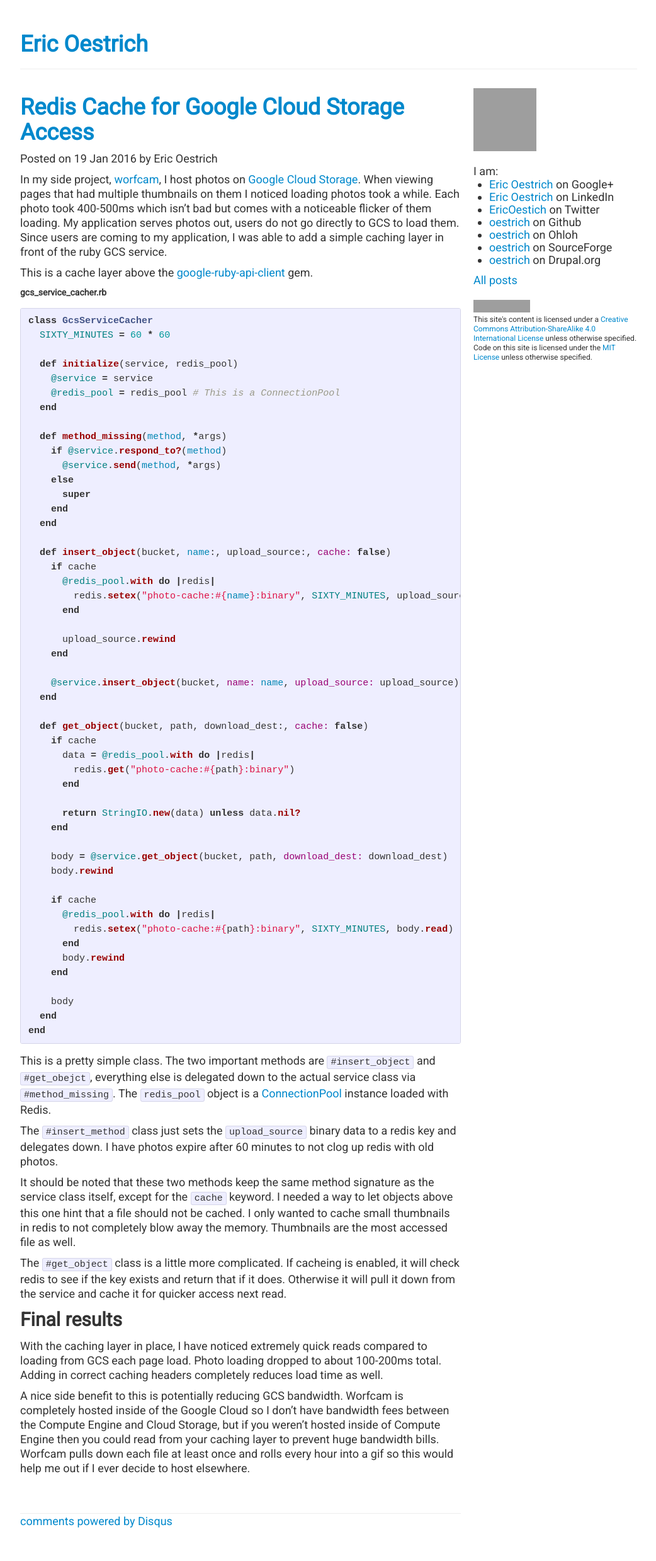
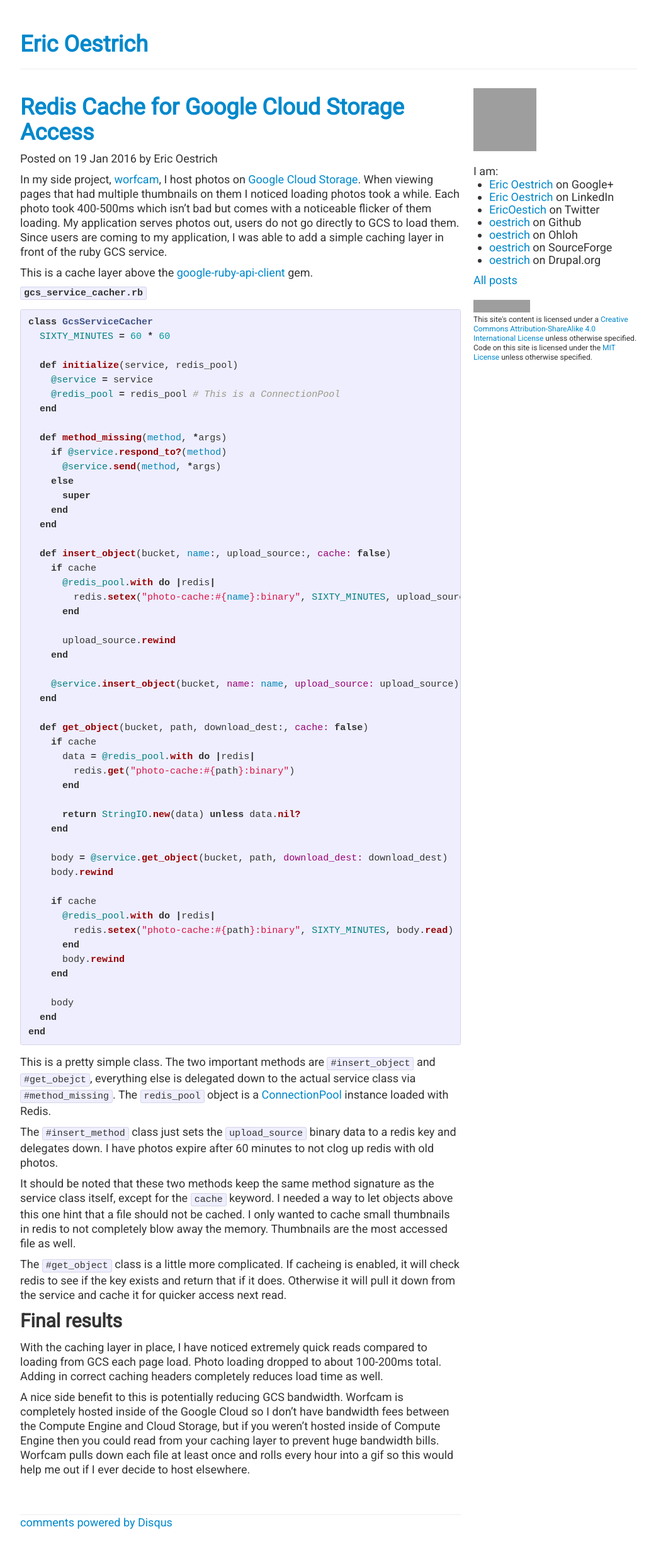
Before and after one commit to oestrich/blog.oestrich.org, a Jekyll site: the page built from _posts/2016-01-19-redis-cache-for-google-cloud-storage.md, in a window 1280 px wide. Shown: the whole page at 63% size, without its empty margins (118-1160 px from the left). Built offline with Jekyll 4.4.1, drawn with Linux system fonts in a browser that asks for light colours; Markdown is read by kramdown in place of the engine named in the settings; comment, search, counter and statistics services are not loaded; grey boxes are pictures that could not be loaded.

````diff
--- a/_posts/2016-01-19-redis-cache-for-google-cloud-storage.md
+++ b/_posts/2016-01-19-redis-cache-for-google-cloud-storage.md
@@ -13,7 +13,7 @@ In my side project, [worfcam][worfcam], I host photos on [Google Cloud Storage][
 
 This is a cache layer above the [google-ruby-api-client][grac] gem.
 
-##### gcs_service_cacher.rb
+##### `gcs_service_cacher.rb`
 
 ```ruby
 class GcsServiceCacher
````
